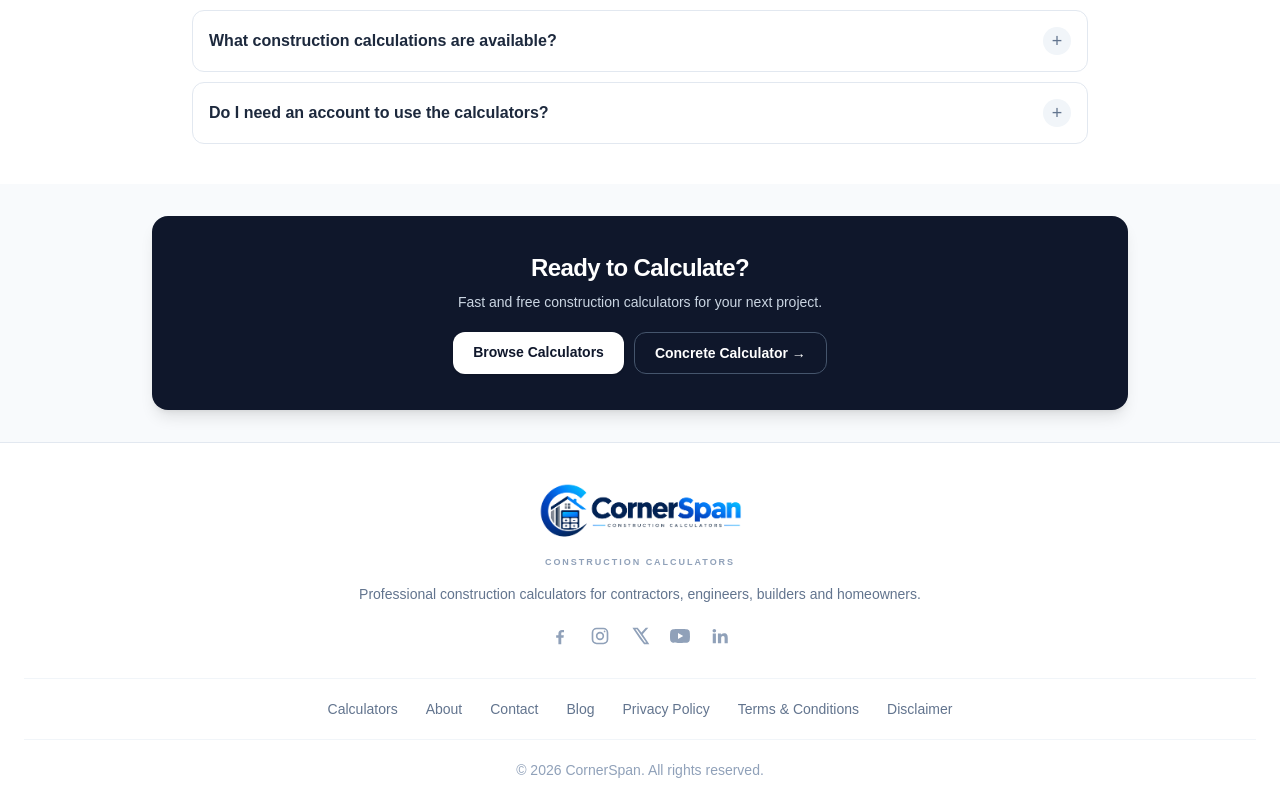
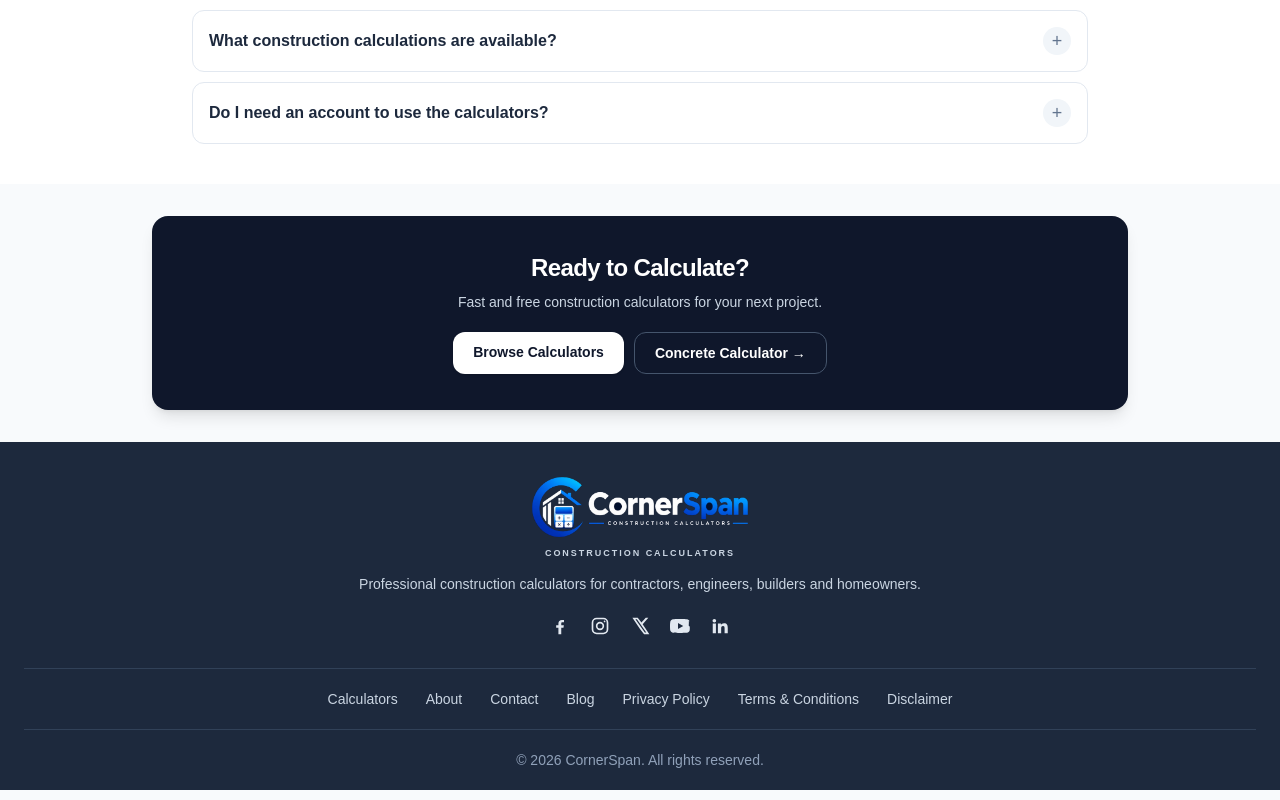
Before and after one commit to km7max-cmd/cornerspan, a Next.js app: page / in a window 1280 px wide. Shown: the part 2773-3573 px from the top of the page. Built offline with nearby package versions, Linux system fonts and the light colour scheme.

Commit message:
Refactor Footer component to simplify theme handling
Removed theme management logic and adjusted footer styles.

```diff
--- a/components/Footer.tsx
+++ b/components/Footer.tsx
@@ -1,7 +1,6 @@
 "use client";
 
 import Link from "next/link";
-import { useEffect, useState } from "react";
 
 const links = [
   { name: "Calculators", href: "/calculators" },
@@ -12,8 +11,6 @@ const links = [
   { name: "Terms & Conditions", href: "/terms" },
   { name: "Disclaimer", href: "/disclaimer" },
 ];
-
-const SETTINGS_KEY = "cornerspan-settings";
 
 function FacebookIcon() {
   return (
@@ -56,7 +53,7 @@ function XIcon() {
 function YouTubeIcon() {
   return (
     <svg viewBox="0 0 24 24" className="h-5 w-5" fill="currentColor">
-      <path d="M23.5 6.2a3 3 0 0 0-2.1-2.1C19.5 3.6 12 3.6 12 3.6s-7.5 0-9.4.5A3 3 0 0 0 .5 6.2C0 8.1 0 12 0 12s0 3.9.5 5.8a3 3 0 0 0 2.1 2.1c1.9.5 9.4.5 9.4.5s7.5 0 9.4-.5a3 3 0 0 0 2.1-2.1c.5-1.9.5-5.8.5-5.8s0-3.9-.5-5.8ZM9.6 15.6V8.4l6.3 3.6-6.3 3.6Z" />
+      <path d="M23.5 6.2a3 3 0 0 0-2.1-2.1C19.5 3.6 12 3.6 12 3.6s-7.5 0-9.4.5A3 3 0 0 0 .5 6.2C0 8.1 0 12 0 12s0 3.9.5 5.8a3 3 0 0 0 2.1 2.1c1.9.5 9.4.5 9.4.5s7.5 0 9.4-.5a3 3 0 0 0 2.1-2.1c.5-1.9.5-5.8-.5-5.8s0-3.9-.5-5.8ZM9.6 15.6V8.4l6.3 3.6-6.3 3.6Z" />
     </svg>
   );
 }
@@ -78,65 +75,8 @@ const socials = [
 ];
 
 export default function Footer() {
-  const [isDark, setIsDark] = useState(false);
-
-  useEffect(() => {
-    function updateTheme() {
-      try {
-        const stored = localStorage.getItem(SETTINGS_KEY);
-
-        if (stored) {
-          const settings = JSON.parse(stored);
-
-          if (settings.theme === "dark") {
-            setIsDark(true);
-            return;
-          }
-
-          if (settings.theme === "light") {
-            setIsDark(false);
-            return;
-          }
-        }
-
-        // System theme
-        setIsDark(
-          window.matchMedia &&
-            window.matchMedia("(prefers-color-scheme: dark)").matches
-        );
-      } catch {
-        setIsDark(false);
-      }
-    }
-
-    updateTheme();
-
-    const mediaQuery = window.matchMedia(
-      "(prefers-color-scheme: dark)"
-    );
-
-    mediaQuery.addEventListener("change", updateTheme);
-
-    const handleStorage = () => {
-      updateTheme();
-    };
-
-    window.addEventListener("storage", handleStorage);
-
-    return () => {
-      mediaQuery.removeEventListener("change", updateTheme);
-      window.removeEventListener("storage", handleStorage);
-    };
-  }, []);
-
   return (
-    <footer
-      className={
-        isDark
-          ? "border-t border-slate-800 bg-slate-800 text-white"
-          : "border-t border-slate-200 bg-white text-slate-900"
-      }
-    >
+    <footer className="border-t border-slate-800 bg-slate-800">
       <div className="mx-auto max-w-7xl px-5 sm:px-6">
 
         {/* Logo + Description */}
@@ -149,29 +89,17 @@ export default function Footer() {
             className="flex items-center justify-center"
           >
             <img
-              src={isDark ? "/logo-dark.png" : "/logo.png"}
+              src="/logo-dark.png?v=2"
               alt="CornerSpan - Construction Calculators"
               className="h-auto w-[220px] max-w-full object-contain"
             />
           </Link>
 
-          <p
-            className={
-              isDark
-                ? "mt-2 text-[9px] font-bold uppercase tracking-[0.22em] text-slate-300"
-                : "mt-2 text-[9px] font-bold uppercase tracking-[0.22em] text-slate-400"
-            }
-          >
+          <p className="mt-2 text-[9px] font-bold uppercase tracking-[0.22em] text-slate-300">
             Construction Calculators
           </p>
 
-          <p
-            className={
-              isDark
-                ? "mt-3 max-w-xl text-sm leading-6 text-slate-300"
-                : "mt-3 max-w-xl text-sm leading-6 text-slate-500"
-            }
-          >
+          <p className="mt-3 max-w-xl text-sm leading-6 text-slate-300">
             Professional construction calculators for contractors,
             engineers, builders and homeowners.
           </p>
@@ -184,11 +112,7 @@ export default function Footer() {
                 key={social.name}
                 href="#"
                 aria-label={social.name}
-                className={
-                  isDark
-                    ? "text-slate-200 transition-all duration-200 hover:-translate-y-1 hover:text-blue-400"
-                    : "text-slate-400 transition-all duration-200 hover:-translate-y-1 hover:text-blue-600"
-                }
+                className="text-slate-200 transition-all duration-200 hover:-translate-y-1 hover:text-blue-400"
               >
                 {social.icon}
               </a>
@@ -196,15 +120,9 @@ export default function Footer() {
           </div>
         </div>
 
-        {/* Navigation */}
+        {/* Footer Navigation */}
 
-        <div
-          className={
-            isDark
-              ? "border-y border-slate-700 py-5"
-              : "border-y border-slate-100 py-5"
-          }
-        >
+        <div className="border-y border-slate-700 py-5">
           <nav
             aria-label="Footer navigation"
             className="flex flex-wrap items-center justify-center gap-x-7 gap-y-3"
@@ -213,11 +131,7 @@ export default function Footer() {
               <Link
                 key={link.name}
                 href={link.href}
-                className={
-                  isDark
-                    ? "text-sm font-medium text-slate-300 transition-colors hover:text-blue-400"
-                    : "text-sm font-medium text-slate-500 transition-colors hover:text-blue-600"
-                }
+                className="text-sm font-medium text-slate-300 transition-colors hover:text-blue-400"
               >
                 {link.name}
               </Link>
@@ -228,13 +142,7 @@ export default function Footer() {
         {/* Copyright */}
 
         <div className="py-5 text-center">
-          <p
-            className={
-              isDark
-                ? "text-xs font-medium text-slate-400 sm:text-sm"
-                : "text-xs font-medium text-slate-400 sm:text-sm"
-            }
-          >
+          <p className="text-xs font-medium text-slate-400 sm:text-sm">
             © {new Date().getFullYear()} CornerSpan. All rights reserved.
           </p>
         </div>
```
